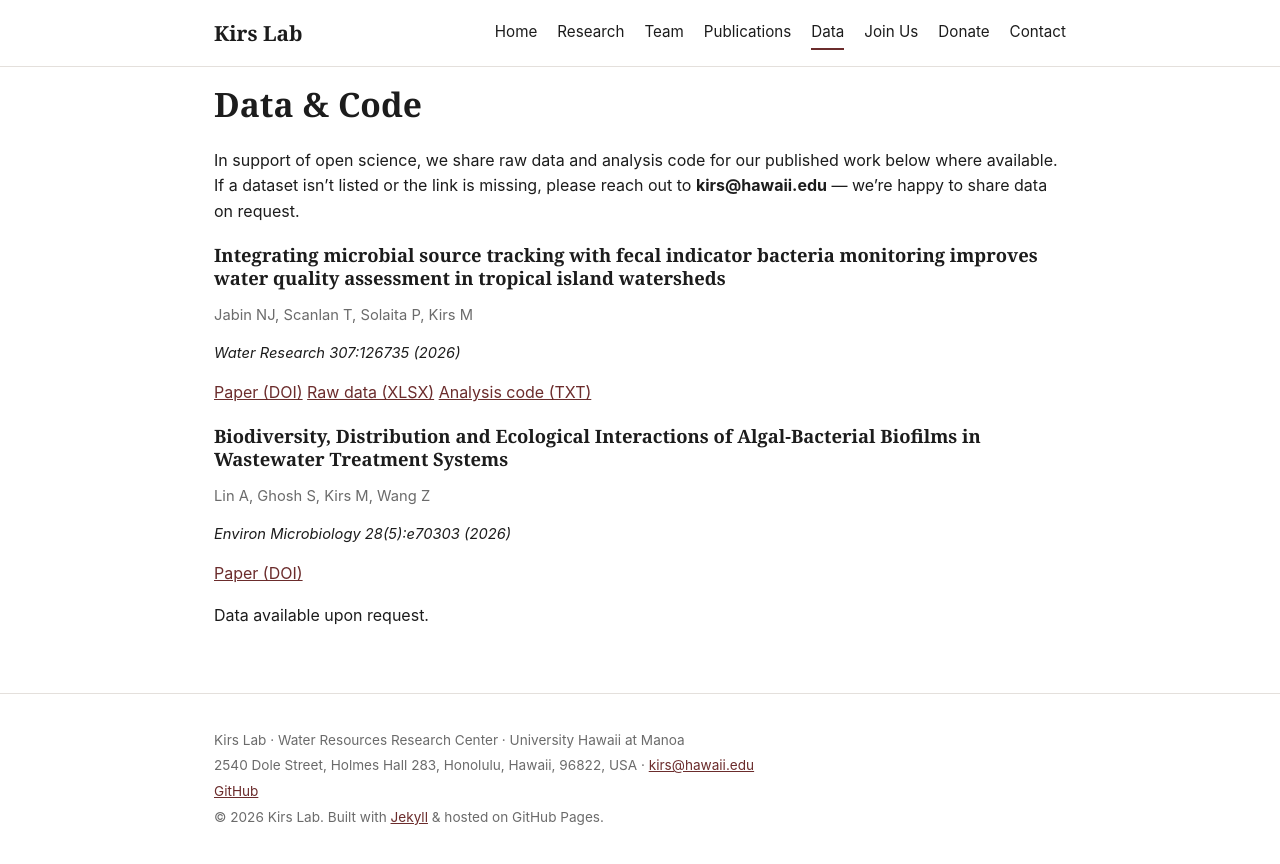
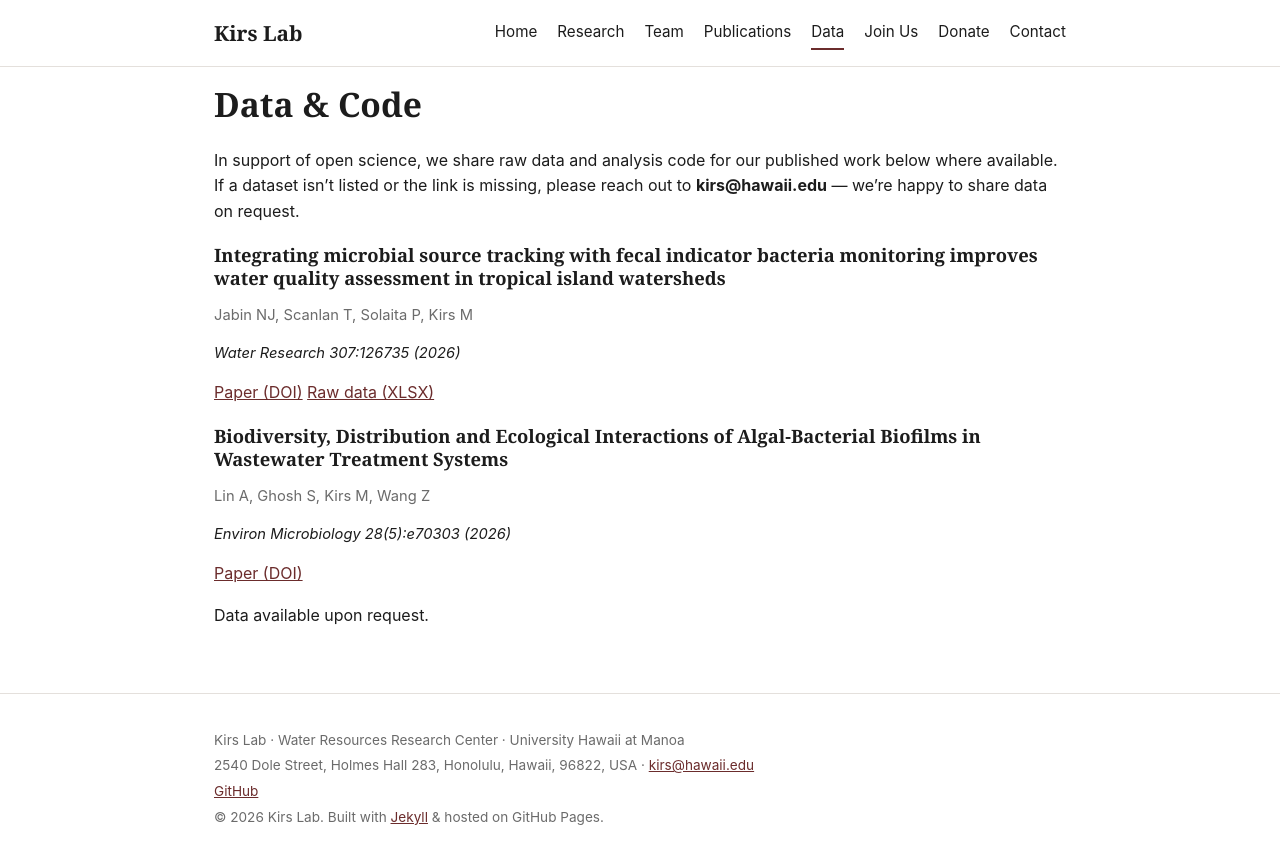
Before and after one commit to MarekKirs/marekkirs.github.io, a Jekyll site: the page built from data.md, in a window 1280 px wide. Shown: the top 864 px of the page. Built offline with Jekyll 4.4.1, drawn with Linux system fonts in a browser that asks for light colours.

Commit message:
Update datasets.yml

```diff
--- a/_data/datasets.yml
+++ b/_data/datasets.yml
@@ -8,7 +8,7 @@
   venue: "Water Research 307:126735 (2026)"
   doi_url: "10.1016/j.watres.2026.126735"
   raw_data_file: "/assets/data/2026-mst-samoa/raw-data.xlsx"
-  code_file: "/assets/data/2026-mst-samoa/analysis-code.txt"
+  code_file: ""
   notes: ""
 
 - title: "Biodiversity, Distribution and Ecological Interactions of Algal-Bacterial Biofilms in Wastewater Treatment Systems"
```
